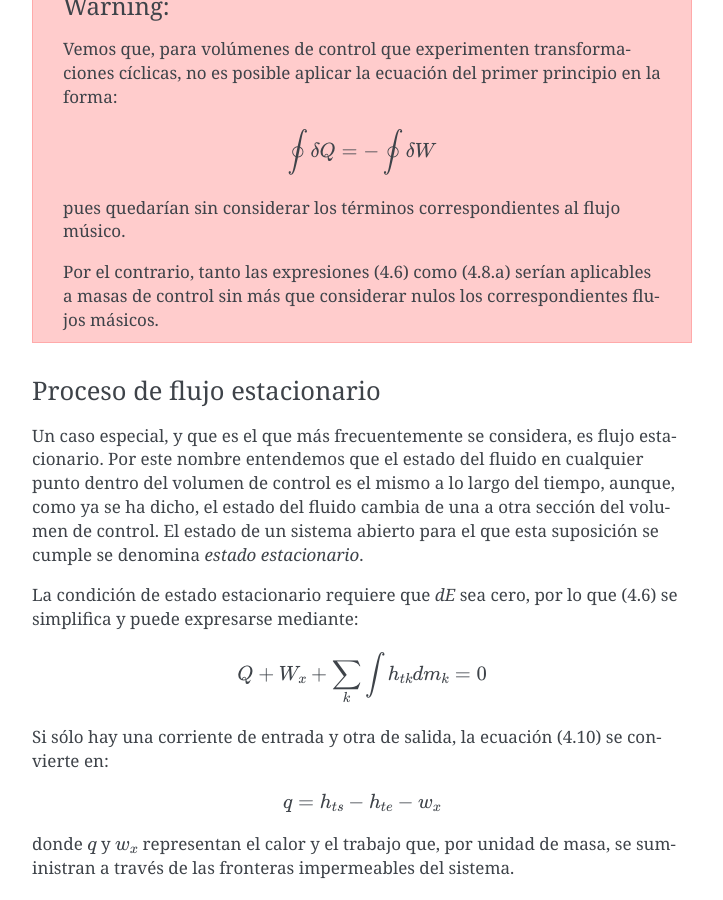
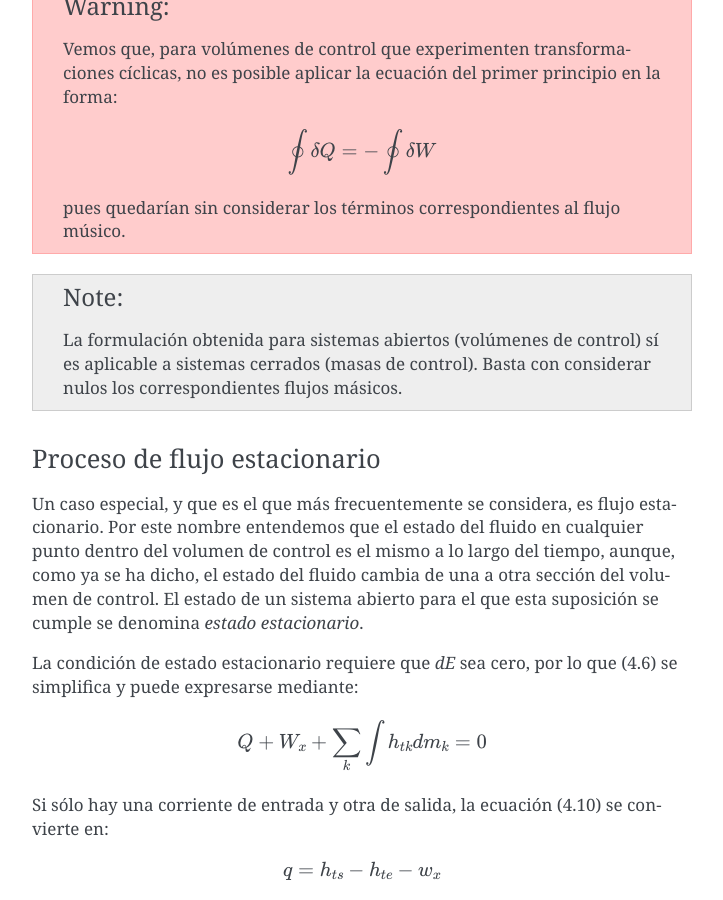
Before and after one commit to mantielero/termodinamica, a Sphinx documentation site: the page built from source/sistemas_abiertos_primer_principio.rst, in a window 1280 px wide and 900 px high, scrolled down 5533 px. Shown: the whole window, without its empty margins (388-1111 px from the left). Built offline with Sphinx 7.4.7, drawn with Linux system fonts in a browser that asks for light colours; pages that are not in the unit, such as notebooks, are missing from menus.

Commit message:
Update sistemas_abiertos_primer_principio.rst

```diff
--- a/source/sistemas_abiertos_primer_principio.rst
+++ b/source/sistemas_abiertos_primer_principio.rst
@@ -230,7 +230,10 @@ En esta ecuación **q** y **V** representan el vector flujo de calor y el vector
 
    pues quedarían sin considerar los términos correspondientes al flujo músico.
 
-   Por el contrario, tanto las expresiones (4.6) como (4.8.a) serían aplicables a masas de control sin más que considerar nulos los correspondientes flujos másicos.
+
+.. note::
+
+   La formulación obtenida para sistemas abiertos (volúmenes de control) sí es aplicable a sistemas cerrados (masas de control). Basta con considerar nulos los correspondientes flujos másicos.
 
 Proceso de flujo estacionario
 ^^^^^^^^^^^^^^^^^^^^^^^^^^^^
```
